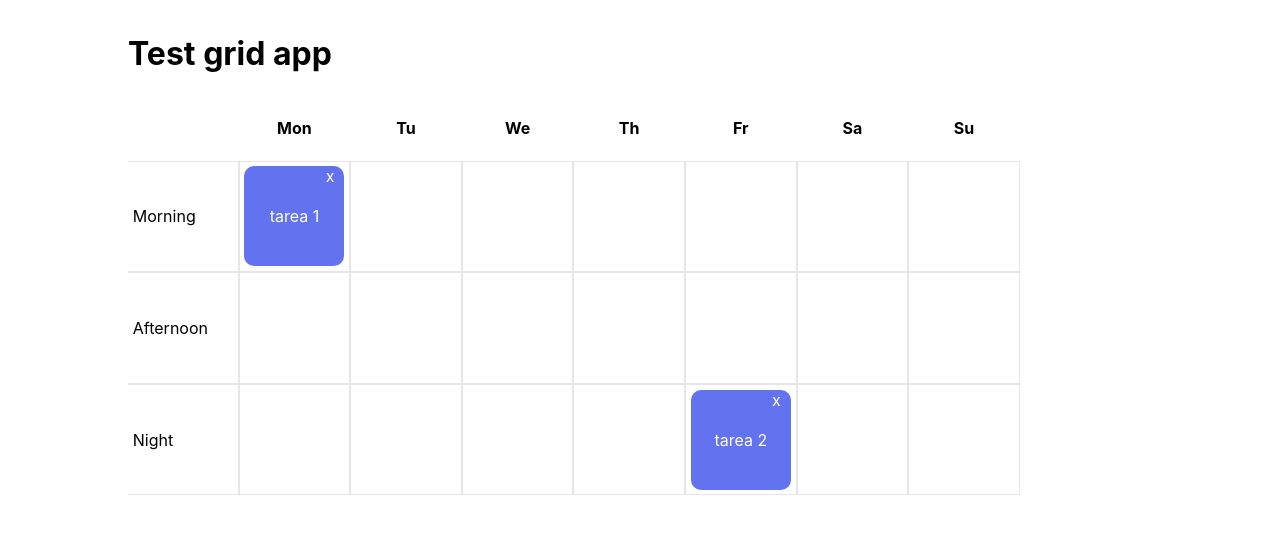
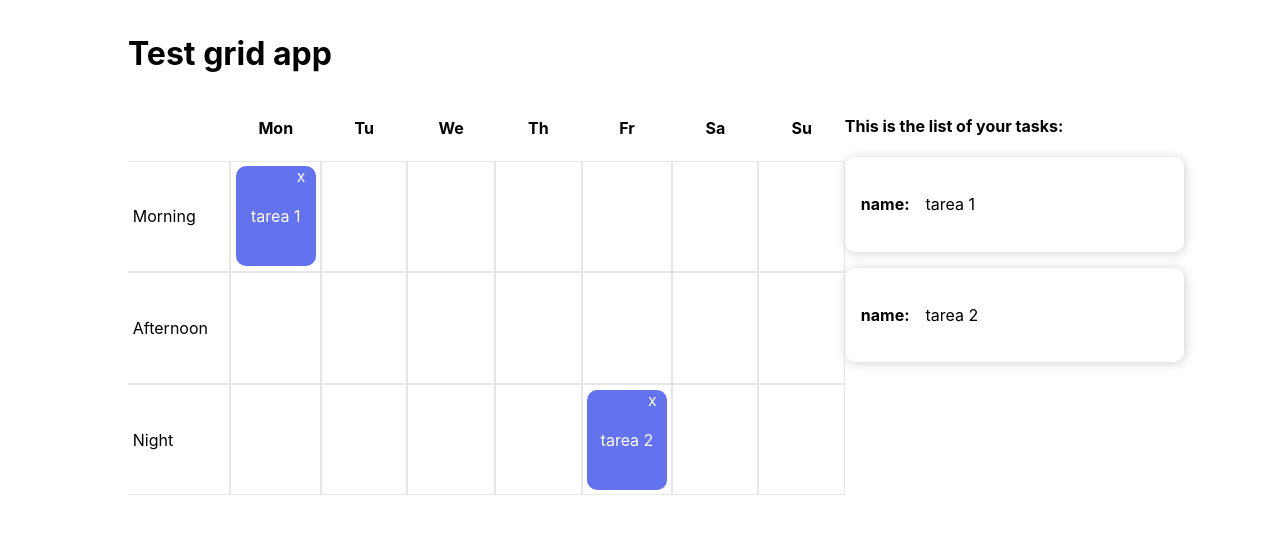
Before and after one commit to Danieruone/grid-scheduler, an Angular app: page / in a window 1280 px wide. Shown: the top 534 px of the page. Built offline with nearby package versions, Linux system fonts and the light colour scheme.

Commit message:
Add tasks list

```diff
--- a/src/app/app.component.css
+++ b/src/app/app.component.css
@@ -1,3 +1,8 @@
 .container {
   padding: 1% 10%;
 }
+
+.grid-container {
+  display: grid;
+  grid-template-columns: 70% 30%;
+}
--- a/src/app/app.component.html
+++ b/src/app/app.component.html
@@ -1,4 +1,7 @@
 <div class="container">
   <h1>Test grid app</h1>
-  <app-grid-layout></app-grid-layout>
+  <div class="grid-container">
+    <app-grid-layout></app-grid-layout>
+    <app-list-container></app-list-container>
+  </div>
 </div>
--- a/src/app/services/tasks.service.ts
+++ b/src/app/services/tasks.service.ts
@@ -18,6 +18,7 @@ export class TasksService {
 
   public addTask(task: Task) {
     this.tasks.push(task);
+    this.onUpdateTask.emit(this.tasks);
   }
 
   public deleteTask(task: Task) {
--- /dev/null
+++ b/src/app/tasks-list/list-container/list-container.component.html
@@ -0,0 +1,6 @@
+<div>
+  <h4>This is the list of your tasks:</h4>
+  <div>
+    <app-task-card *ngFor="let task of tasks" [task]="task"></app-task-card>
+  </div>
+</div>
--- /dev/null
+++ b/src/app/tasks-list/list-container/list-container.component.ts
@@ -0,0 +1,23 @@
+import { Component, OnInit } from '@angular/core';
+
+// services
+import { TasksService } from 'src/app/services/tasks.service';
+
+// types
+import { Task } from 'src/app/types/task.type';
+
+@Component({
+  selector: 'app-list-container',
+  templateUrl: './list-container.component.html',
+  styleUrls: ['./list-container.component.css'],
+})
+export class ListContainerComponent implements OnInit {
+  tasks!: Task[];
+
+  constructor(public tasksService: TasksService) {}
+
+  ngOnInit(): void {
+    this.tasks = this.tasksService.tasks;
+    this.tasksService.onUpdateTask.subscribe((tasks) => (this.tasks = tasks));
+  }
+}
--- /dev/null
+++ b/src/app/tasks-list/task-card/task-card.component.css
@@ -0,0 +1,13 @@
+.card-container {
+  padding: 1rem;
+  width: 100%;
+  box-shadow: 1px 1px 11px 0px #cfcfcf;
+  margin-bottom: 1rem;
+  border-radius: 10px;
+  display: flex;
+  align-items: center;
+}
+
+h4 {
+  margin-right: 1rem;
+}
--- /dev/null
+++ b/src/app/tasks-list/task-card/task-card.component.html
@@ -0,0 +1,4 @@
+<div class="card-container">
+  <h4>name:</h4>
+  <span>{{ task.name }}</span>
+</div>
--- /dev/null
+++ b/src/app/tasks-list/task-card/task-card.component.ts
@@ -0,0 +1,17 @@
+import { Component, Input, OnInit } from '@angular/core';
+
+// types
+import { Task } from 'src/app/types/task.type';
+
+@Component({
+  selector: 'app-task-card',
+  templateUrl: './task-card.component.html',
+  styleUrls: ['./task-card.component.css'],
+})
+export class TaskCardComponent implements OnInit {
+  @Input() task!: Task;
+
+  constructor() {}
+
+  ngOnInit(): void {}
+}
```
Also changed, not shown: src/app/app.module.ts (+7 -1 lines), src/app/tasks-list/tasks-list.module.ts (added, +11 -0 lines), src/app/tasks-list/list-container/list-container.component.css (added), 2 other files (tests, documents, lock files or other folders).
